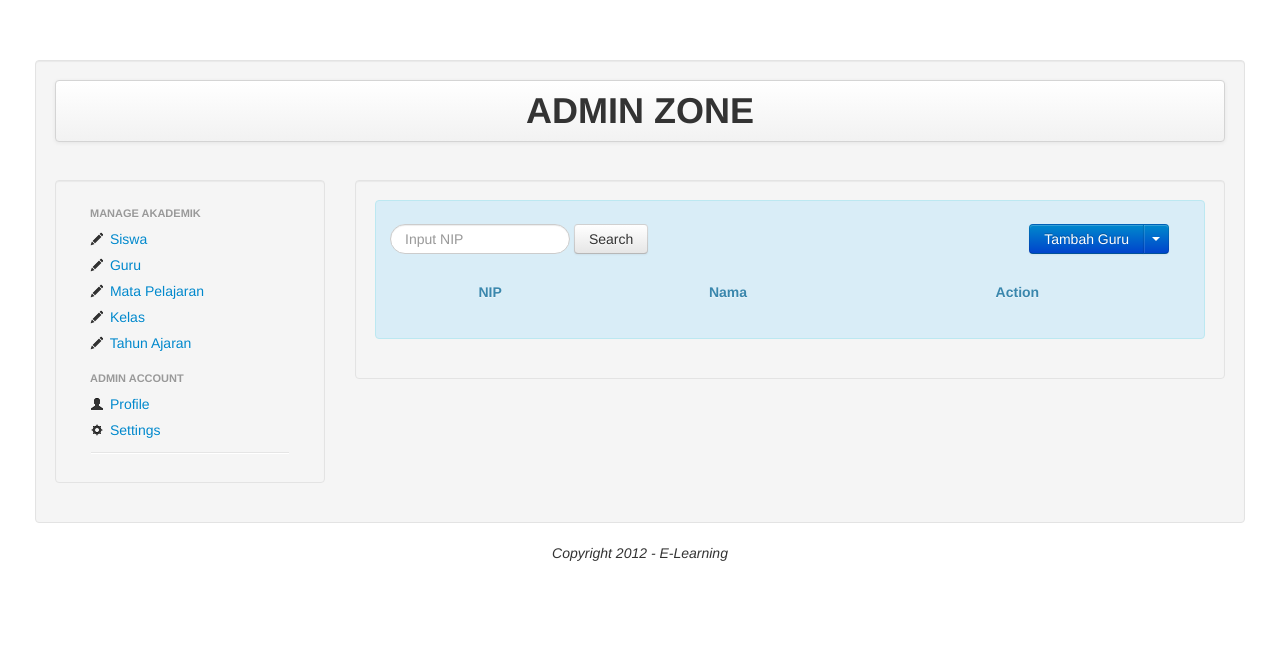
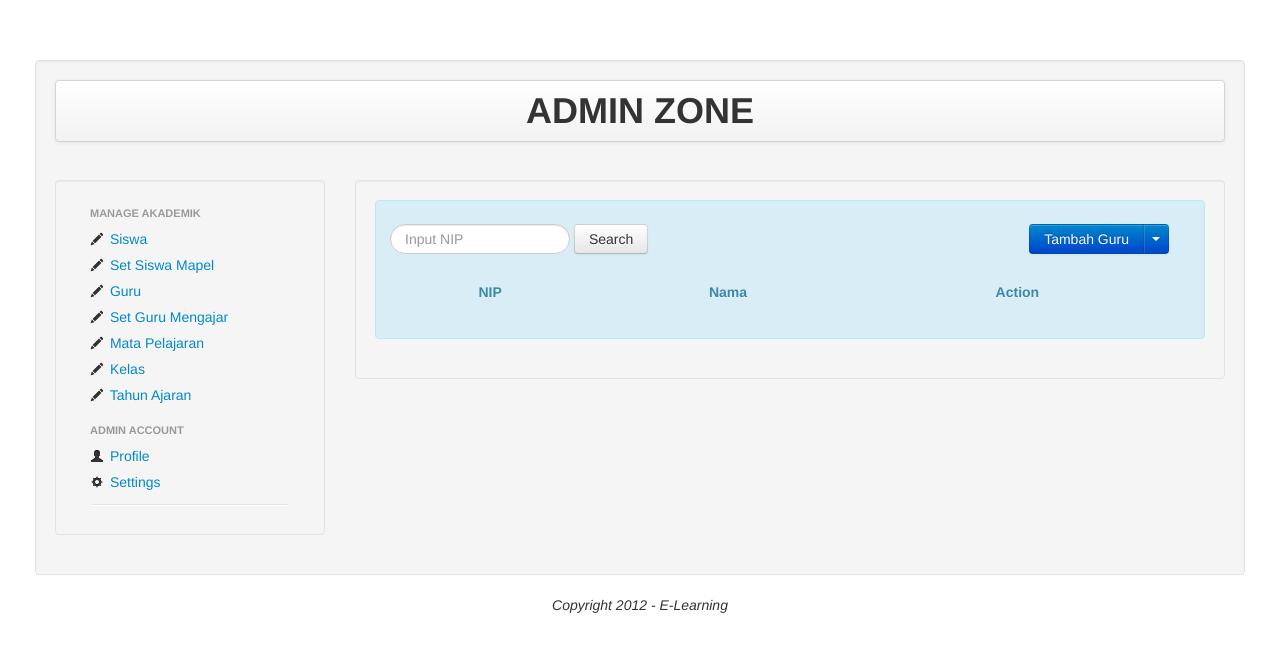
Before and after one commit to basicitteam/client-kiki, a CodeIgniter app: page /elearning/index.php/guru/index in a window 1280 px wide. Shown: the top 648 px of the page. Run offline with CodeIgniter, Linux system fonts and the light colour scheme; data that the repository does not hold is empty.

Commit message:
tambah menu baru

```diff
--- a/application/views/templates/header.php
+++ b/application/views/templates/header.php
@@ -43,7 +43,9 @@
 						<ul class="nav nav-list">
 						  <li class="nav-header">Manage Akademik</li>
 						  <li class="navigation <?php if(isset($menu)){ if($menu == 'siswa') {echo 'active';} } ?>"><a href="<?php echo site_url('admin/siswa'); ?>"><i class="icon-pencil"></i> Siswa</a></li>
+						  <li class="navigation <?php if(isset($menu)){ if($menu == 'set_siswa_mapel') {echo 'active';} } ?>"><a href="<?php echo site_url('admin/set_siswa_mapel'); ?>"><i class="icon-pencil"></i> Set Siswa Mapel</a></li>
 						  <li class="navigation <?php if(isset($menu)){ if($menu == 'guru') {echo 'active';} } ?>"><a href="<?php echo site_url('admin/guru'); ?>"><i class="icon-pencil"></i> Guru</a></li>
+						  <li class="navigation <?php if(isset($menu)){ if($menu == 'set_guru_mengajar') {echo 'active';} } ?>"><a href="<?php echo site_url('admin/set_guru_mengajar'); ?>"><i class="icon-pencil"></i> Set Guru Mengajar</a></li>
 						  <li class="navigation <?php if(isset($menu)){ if($menu == 'matapelajaran') {echo 'active';} } ?>"><a href="<?php echo site_url('admin/matapelajaran'); ?>"><i class="icon-pencil"></i> Mata Pelajaran</a></li>
 						  <li class="navigation <?php if(isset($menu)){ if($menu == 'kelas') {echo 'active';} } ?>"><a href="<?php echo site_url('admin/kelas'); ?>"><i class="icon-pencil"></i> Kelas</a></li>
 						  <li class="navigation <?php if(isset($menu)){ if($menu == 'tahunajaran') {echo 'active';} } ?>"><a href="<?php echo site_url('admin/tahunajaran'); ?>"><i class="icon-pencil"></i> Tahun Ajaran</a></li>
```
